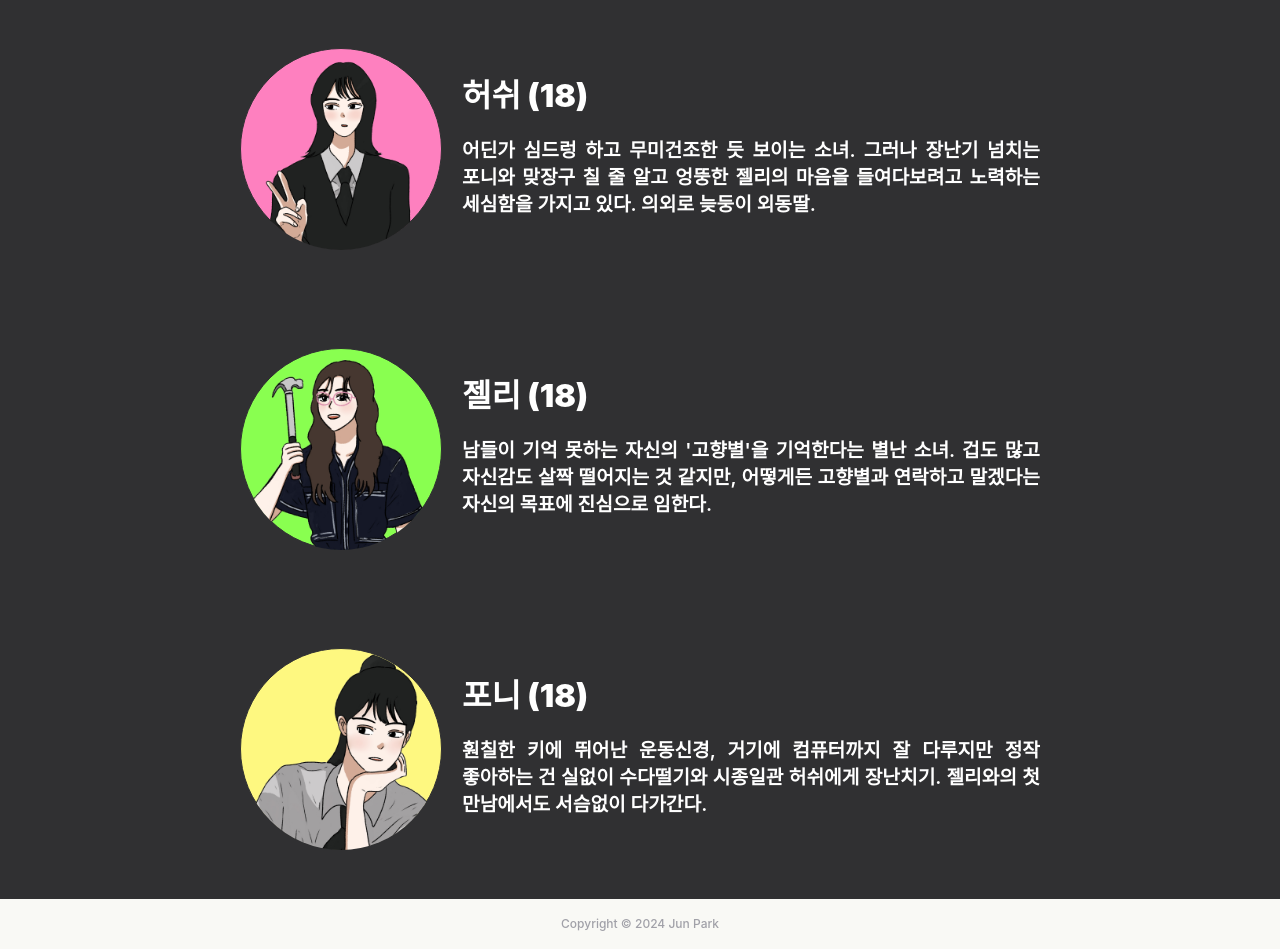
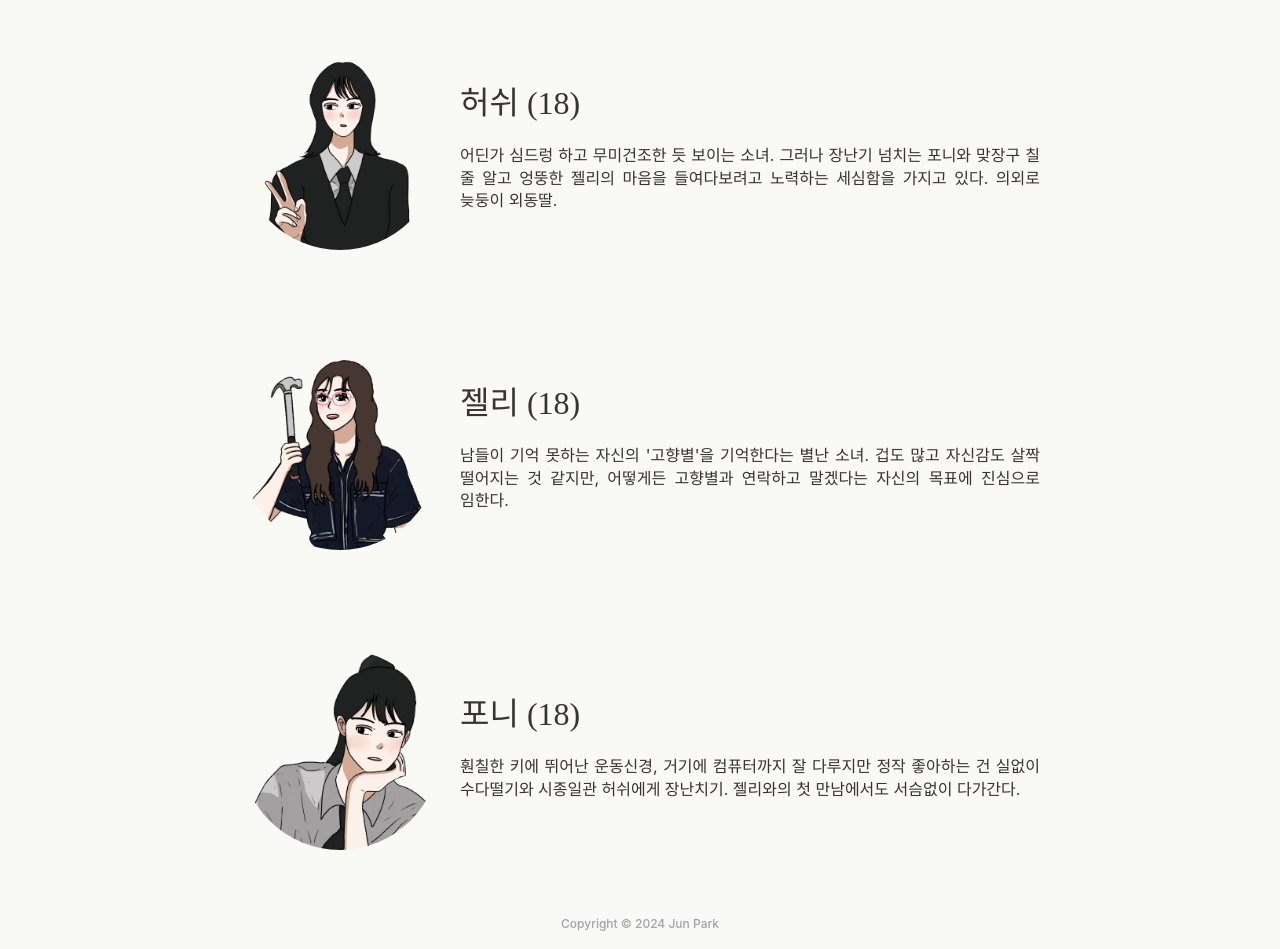
Before and after one commit to jihun-io/grnplnt, a Flask app: page /character in a window 1280 px wide. Shown: the part 582-1531 px from the top of the page. Run offline with Flask 3, Linux system fonts and the light colour scheme; some libraries are stand-ins or nearby versions; some web fonts are replaced.

Commit message:
스타일 수정사항 반영

```diff
--- a/static/css/style.css
+++ b/static/css/style.css
@@ -2,11 +2,39 @@
 @import url("https://cdn.jsdelivr.net/gh/orioncactus/pretendard@v1.3.9/dist/web/variable/pretendardvariable.min.css");
 @import url("https://use.typekit.net/rjd5iff.css");
 
+@font-face {
+    font-family: 'PyeongChangPeace';
+    font-weight: 300;
+    font-style: normal;
+    src: url('https://cdn.jsdelivr.net/gh/webfontworld/PyeongChang/PyeongChangPeace-Light.eot');
+    src: url('https://cdn.jsdelivr.net/gh/webfontworld/PyeongChang/PyeongChangPeace-Light.eot?#iefix') format('embedded-opentype'),
+        url('https://cdn.jsdelivr.net/gh/webfontworld/PyeongChang/PyeongChangPeace-Light.woff2') format('woff2'),
+        url('https://cdn.jsdelivr.net/gh/webfontworld/PyeongChang/PyeongChangPeace-Light.woff') format('woff'),
+        url('https://cdn.jsdelivr.net/gh/webfontworld/PyeongChang/PyeongChangPeace-Light.ttf') format("truetype");
+    font-display: swap;
+}
+@font-face {
+    font-family: 'PyeongChangPeace';
+    font-weight: 700;
+    font-style: normal;
+    src: url('https://cdn.jsdelivr.net/gh/webfontworld/PyeongChang/PyeongChangPeace-Bold.eot');
+    src: url('https://cdn.jsdelivr.net/gh/webfontworld/PyeongChang/PyeongChangPeace-Bold.eot?#iefix') format('embedded-opentype'),
+        url('https://cdn.jsdelivr.net/gh/webfontworld/PyeongChang/PyeongChangPeace-Bold.woff2') format('woff2'),
+        url('https://cdn.jsdelivr.net/gh/webfontworld/PyeongChang/PyeongChangPeace-Bold.woff') format('woff'),
+        url('https://cdn.jsdelivr.net/gh/webfontworld/PyeongChang/PyeongChangPeace-Bold.ttf') format("truetype");
+    font-display: swap;
+}
+
+@font-face{
+    font-family:'DNFBitBitv2';
+    font-style:normal;font-weight:400;src:url('//cdn.df.nexon.com/img/common/font/DNFBitBitv2.otf')format('opentype')
+}
+
 html {
     font-family: "Pretendard Variable", Pretendard, -apple-system, BlinkMacSystemFont, system-ui, Roboto, "Helvetica Neue", "Segoe UI", "Apple SD Gothic Neo", "Noto Sans KR", "Malgun Gothic", "Apple Color Emoji", "Segoe UI Emoji", "Segoe UI Symbol", sans-serif;
-    color: #303032;
+    color: #383430;
     background-color: #f9f9f5;
-    font-weight: 600;
+    font-weight: 400;
 }
 
 body {
@@ -14,15 +42,29 @@ body {
 }
 
 a {
-    color: #303032;
+    color: #383430;
     text-decoration-line: none;
 }
 
+h1, h2 {
+    font-family: "DNFBitBitv2";
+}
+
+.character h1, .character h2 {
+    font-family: "PyeongChangPeace";
+    font-weight: 300!important;
+}
+
+.hush, .pony, .jelly {
+    background-color: #f9f9f5;
+}
 
 header {
     display: flex;
     align-items: center;
     justify-content: center;
+    font-family: 'PyeongChangPeace';
+    font-weight: 300;
 }
 
 .logo_row {
@@ -110,7 +152,7 @@ header {
 
 
 .menu_bold {
-    font-weight: 900;
+    font-weight: 700;
 }
 
 .menu_btn {
@@ -202,8 +244,8 @@ header {
 .embla img {
     width: 100%;
     aspect-ratio: 16 / 9;
-    /* max-height: calc(100% - 75px - 15px); */
 }
+
 .embla__button {
     width: 54px;
      height: 54px;
@@ -237,7 +279,7 @@ header {
     font-weight: 500;
     font-style: normal;
     color: #f9f9f5;
-    text-shadow: 0px 0px 5px #303032;
+    text-shadow: 0px 0px 5px #383430;
 }
 
 
@@ -258,31 +300,32 @@ header {
     width: 50%;
     /* line-height: 25px; */
     word-break: keep-all;
-    text-shadow: 0px 0px 5px #303032;
+    text-shadow: 0px 0px 5px #383430;
 }
 
 .synopsis_text_wrapper h1 {
+    font-family: "PyeongChangPeace";
     font-size: 3em;
     padding-bottom: 50px;
-    font-weight: 900;
+    font-weight: 700;
 }
 
 .synopsis_text_wrapper p {
-    text-align: justify;
+    text-align: center;
     font-size: 1.5em;
     line-height: 1.5em;
 }
 
 .black_bg {
-    background-color: #303032;
+    /* background-color: #383430; */
     display: flex;
     justify-content: center;
 }
 
 .character_wrapper {
     max-width: 900px;
-    background-color: #303032;
-    color: #fff;
+    /* background-color: #383430;
+    color: #fff; */
 }
 
 .character_hero {
@@ -308,7 +351,7 @@ header {
     display: flex;
     align-items: center;
     justify-content: center;
-    border: 1px solid #303032;
+    /* border: 1px solid #383430; */
 }
 
 .portrait {
@@ -316,7 +359,7 @@ header {
     height: 201px;
     border-radius: 50%;
 }
-
+/*
 .hush {
     background-color: #fe80bf;
 }
@@ -327,7 +370,7 @@ header {
 
 .pony {
     background-color: #fef880;
-}
+} */
 
 .character_name {
     margin-bottom: 25px;
@@ -339,7 +382,7 @@ header {
 }
 
 .character_desc p {
-    font-size: 1.2em;
+    font-size: 1em;
     line-height: 1.4em;
     word-break: keep-all;
     text-align: justify;
@@ -465,7 +508,7 @@ input {
 .write_area input,
 .write_area textarea {
     font-family: "Pretendard Variable", Pretendard, -apple-system, BlinkMacSystemFont, system-ui, Roboto, "Helvetica Neue", "Segoe UI", "Apple SD Gothic Neo", "Noto Sans KR", "Malgun Gothic", "Apple Color Emoji", "Segoe UI Emoji", "Segoe UI Symbol", sans-serif;
-    color: #303032;
+    color: #383430;
     font-weight: 600;
     font-size: 16px;
     margin: 5px;
@@ -475,7 +518,7 @@ input {
 
 .guestbook_post_input input {
     font-family: "Pretendard Variable", Pretendard, -apple-system, BlinkMacSystemFont, system-ui, Roboto, "Helvetica Neue", "Segoe UI", "Apple SD Gothic Neo", "Noto Sans KR", "Malgun Gothic", "Apple Color Emoji", "Segoe UI Emoji", "Segoe UI Symbol", sans-serif;
-    color: #303032;
+    color: #383430;
     font-weight: 600;
     border: 1px solid #a1a1a8;
     border-radius: 5px;
@@ -545,7 +588,7 @@ input {
 }
 
 .guestbook_post {
-    /* border: 1px solid #303032; */
+    /* border: 1px solid #383430; */
     padding: 10px;
     /* margin-bottom: 20px; */
 }
@@ -560,7 +603,7 @@ hr {
     flex-direction: row;
     justify-content: space-between;
     margin-bottom: 20px;
-    font-weight: 900;
+    font-weight: 700;
 }
 
 .guestbook_post_date {
@@ -676,7 +719,7 @@ hr {
     padding: 2vw;
     margin: 20px 0px 50px 0px;
     background-color: #fff;
-    color: #303032;
+    color: #383430;
 }
 
 
@@ -864,15 +907,16 @@ hr {
     .synopsis_text_wrapper p {
         font-size: 1.3em;
         line-height: 1.3em;
-        word-break: normal;
-        text-align: justify;
+        /* word-break: normal; */
+        text-align: center;
     }
 
     .character {
         height: auto;
+        flex-direction: column;
     }
 
-    .character_pic {
+    /* .character_pic {
         width: 120px;
         height: 120px;
     }
@@ -880,7 +924,7 @@ hr {
     .portrait {
         width: 121px;
         height: 121px;
-    }
+    } */
 
     .character_desc p {
         word-break: normal;
@@ -955,7 +999,7 @@ hr {
 
 @media (prefers-color-scheme: dark) {
     html {
-        background-color: #303032;
+        background-color: #383430;
         color: #f9f9f5;
     }
 
@@ -969,7 +1013,7 @@ hr {
     }
 
     /* .card p {
-        color: #303032!important;
+        color: #383430!important;
     } */
 
     .card {
--- a/templates/character.html
+++ b/templates/character.html
@@ -4,8 +4,8 @@
 <div class="main black_bg">
     <div class="character_wrapper">
         <div class="character_hero" style="background-image: url({{ url_for('static', filename='img/character-hero_3840.jpg') }}); background-size: cover; background-position: center center;">
-
         </div>
+        <div class="character_info_wrapper">
             <div class="character">
                 <div class="character_pic hush" >
                     <div class="portrait" style="background-image: url({{ url_for('static', filename='img/hush.png') }}); background-size: cover; background-position: center center;"></div>
@@ -47,4 +47,5 @@
             </div>
         </div>
     </div>
+</div>
 {% endblock %}
--- a/templates/index.html
+++ b/templates/index.html
@@ -20,6 +20,9 @@
             <div class="embla__slide">
                 <img src="{{ url_for('static', filename='img/hero-image4.jpg') }}">
             </div>
+            <div class="embla__slide">
+                <img src="{{ url_for('static', filename='img/hero-image5.jpg') }}">
+            </div>
         </div>
     </div>
 </div>
--- a/templates/synopsis.html
+++ b/templates/synopsis.html
@@ -5,7 +5,7 @@
     <div class="synopsis_wrapper" style="background-image: url({{ url_for('static', filename='img/synopsis-background_1920.jpg') }}); background-size: cover; background-position: center center;">
     <!-- <div class="synopsis_wrapper" style="background-image: url({{ url_for('static', filename='img/synopsis-background-character_3840.jpg') }}); background-size: cover; background-position: center center;"> -->
         <div class="synopsis_text_wrapper">
-            <h1>시놉시스</h1>
+            <h1>SYNOPSIS</h1>
             <p>자신의 고향이 게자리 너머에 위치한 초록빛 M5107 행성이라고 주장하는 수상한 소녀 젤리는 일주일 째 학교에 나오지 않고, 이에 선생님의 부탁을 받은 허쉬와 포니가 그녀를 찾아 나선다.</p>
         </div>
     </div>
```
Also changed, not shown: static/img/hero-image5.jpg (added), 1 other file. Lines whose indentation alone changed are shown as unchanged.
